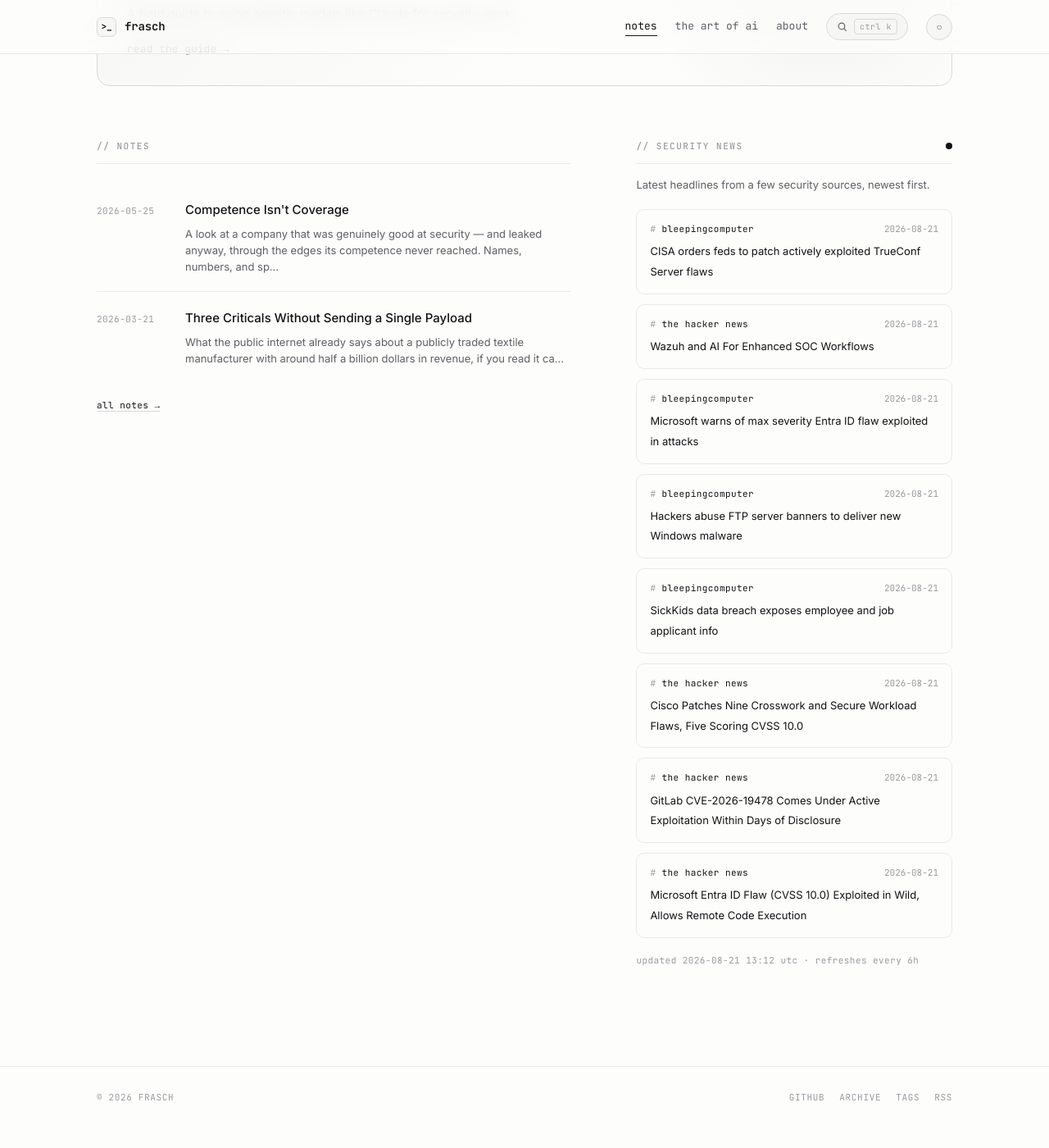
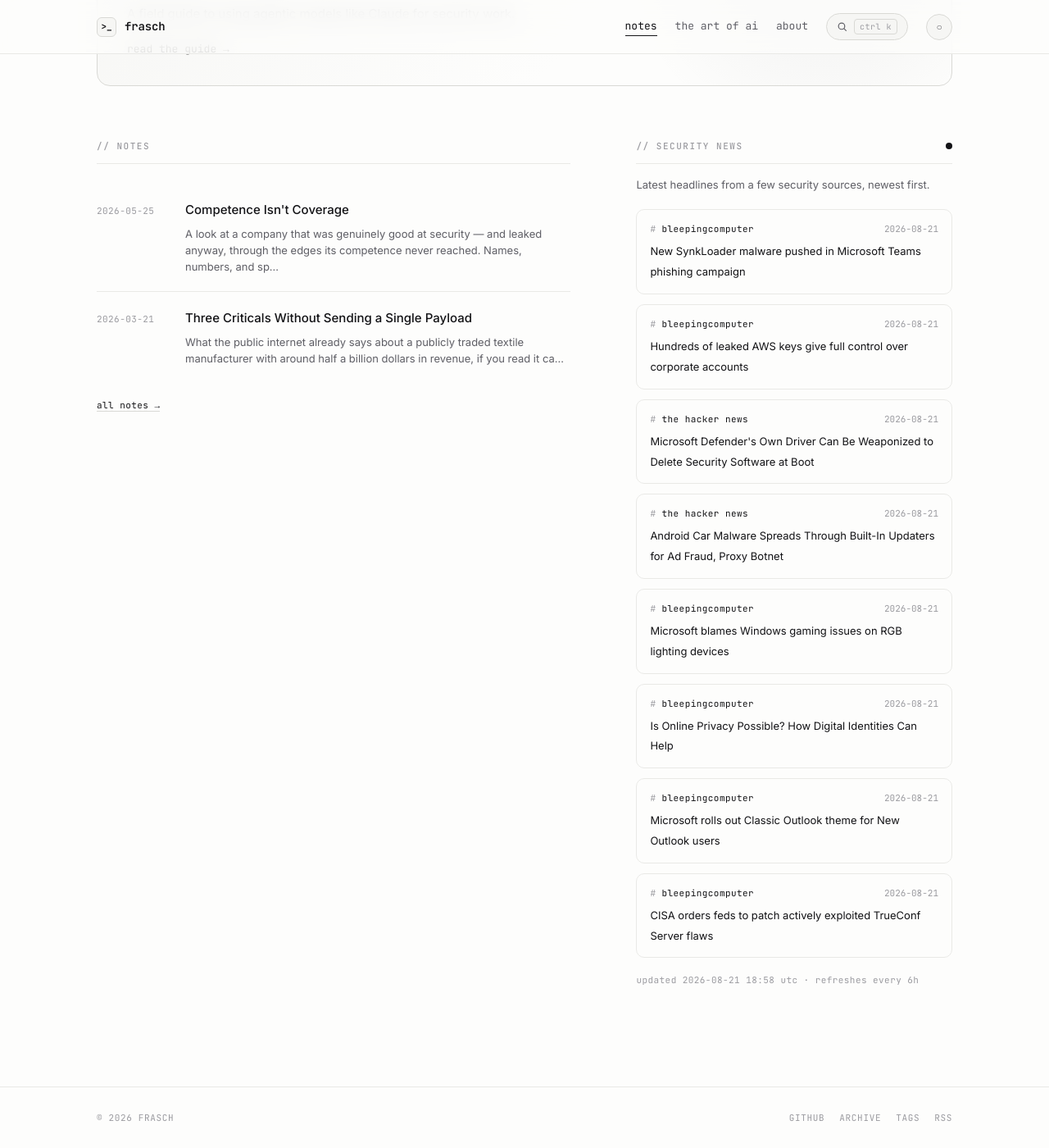
Before and after one commit to whoisfrasch/frasch, a Jekyll site: the page built from index.html, in a window 1280 px wide and 1400 px high, scrolled down 615 px. Shown: the whole window at 82% size. Built offline with Jekyll 4.4.1, drawn with Linux system fonts in a browser that asks for light colours; before the commit the page ends 1990 px from its top, so only the background shows below that.

Commit message:
Refresh security news feed

```diff
--- a/_data/news.json
+++ b/_data/news.json
@@ -1,53 +1,53 @@
 {
-  "updated": "2026-08-21T13:12:50Z",
+  "updated": "2026-08-21T18:58:33Z",
   "items": [
+    {
+      "source": "bleepingcomputer",
+      "title": "New SynkLoader malware pushed in Microsoft Teams phishing campaign",
+      "link": "https://www.bleepingcomputer.com/news/security/new-synkloader-malware-pushed-in-microsoft-teams-phishing-campaign/",
+      "date": "2026-08-21T18:01:30Z"
+    },
+    {
+      "source": "bleepingcomputer",
+      "title": "Hundreds of leaked AWS keys give full control over corporate accounts",
+      "link": "https://www.bleepingcomputer.com/news/security/hundreds-of-leaked-aws-keys-give-full-control-over-corporate-accounts/",
+      "date": "2026-08-21T15:55:15Z"
+    },
+    {
+      "source": "the hacker news",
+      "title": "Microsoft Defender's Own Driver Can Be Weaponized to Delete Security Software at Boot",
+      "link": "https://thehackernews.com/2026/08/microsoft-defenders-own-driver-can-be.html",
+      "date": "2026-08-21T15:52:10Z"
+    },
+    {
+      "source": "the hacker news",
+      "title": "Android Car Malware Spreads Through Built-In Updaters for Ad Fraud, Proxy Botnet",
+      "link": "https://thehackernews.com/2026/08/android-car-malware-spreads-through.html",
+      "date": "2026-08-21T15:41:44Z"
+    },
+    {
+      "source": "bleepingcomputer",
+      "title": "Microsoft blames Windows gaming issues on RGB lighting devices",
+      "link": "https://www.bleepingcomputer.com/news/microsoft/microsoft-blames-windows-gaming-issues-on-rgb-lighting-devices/",
+      "date": "2026-08-21T14:54:49Z"
+    },
+    {
+      "source": "bleepingcomputer",
+      "title": "Is Online Privacy Possible? How Digital Identities Can Help",
+      "link": "https://www.bleepingcomputer.com/news/security/is-online-privacy-possible-how-digital-identities-can-help/",
+      "date": "2026-08-21T14:00:10Z"
+    },
+    {
+      "source": "bleepingcomputer",
+      "title": "Microsoft rolls out Classic Outlook theme for New Outlook users",
+      "link": "https://www.bleepingcomputer.com/news/microsoft/microsoft-rolls-out-classic-outlook-theme-for-new-outlook-users/",
+      "date": "2026-08-21T13:39:35Z"
+    },
     {
       "source": "bleepingcomputer",
       "title": "CISA orders feds to patch actively exploited TrueConf Server flaws",
       "link": "https://www.bleepingcomputer.com/news/security/cisa-orders-feds-to-patch-actively-exploited-trueconf-server-flaws/",
       "date": "2026-08-21T12:25:33Z"
-    },
-    {
-      "source": "the hacker news",
-      "title": "Wazuh and AI For Enhanced SOC Workflows",
-      "link": "https://thehackernews.com/2026/08/wazuh-and-ai-for-enhanced-soc-workflows.html",
-      "date": "2026-08-21T11:21:39Z"
-    },
-    {
-      "source": "bleepingcomputer",
-      "title": "Microsoft warns of max severity Entra ID flaw exploited in attacks",
-      "link": "https://www.bleepingcomputer.com/news/microsoft/microsoft-warns-of-max-severity-entra-id-flaw-exploited-in-attacks/",
-      "date": "2026-08-21T11:04:10Z"
-    },
-    {
-      "source": "bleepingcomputer",
-      "title": "Hackers abuse FTP server banners to deliver new Windows malware",
-      "link": "https://www.bleepingcomputer.com/news/security/hackers-abuse-ftp-server-banners-to-deliver-new-windows-malware/",
-      "date": "2026-08-21T11:00:00Z"
-    },
-    {
-      "source": "bleepingcomputer",
-      "title": "SickKids data breach exposes employee and job applicant info",
-      "link": "https://www.bleepingcomputer.com/news/security/sickkids-data-breach-exposes-employee-and-job-applicant-info/",
-      "date": "2026-08-21T10:10:42Z"
-    },
-    {
-      "source": "the hacker news",
-      "title": "Cisco Patches Nine Crosswork and Secure Workload Flaws, Five Scoring CVSS 10.0",
-      "link": "https://thehackernews.com/2026/08/cisco-patches-nine-crosswork-and-secure.html",
-      "date": "2026-08-21T10:03:11Z"
-    },
-    {
-      "source": "the hacker news",
-      "title": "GitLab CVE-2026-19478 Comes Under Active Exploitation Within Days of Disclosure",
-      "link": "https://thehackernews.com/2026/08/gitlab-cve-2026-19478-comes-under.html",
-      "date": "2026-08-21T07:04:25Z"
-    },
-    {
-      "source": "the hacker news",
-      "title": "Microsoft Entra ID Flaw (CVSS 10.0) Exploited in Wild, Allows Remote Code Execution",
-      "link": "https://thehackernews.com/2026/08/microsoft-entra-id-flaw-cvss-100.html",
-      "date": "2026-08-21T06:06:11Z"
     }
   ]
 }
```
